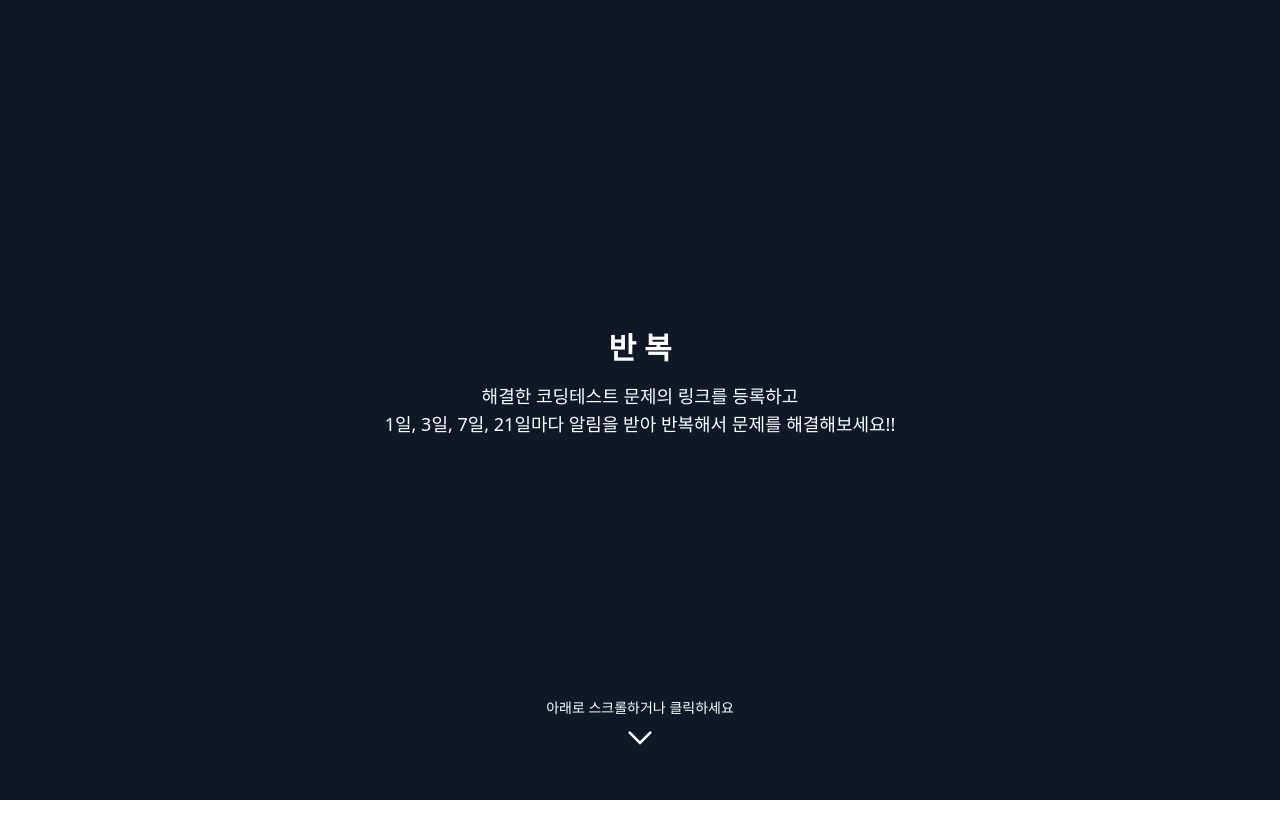
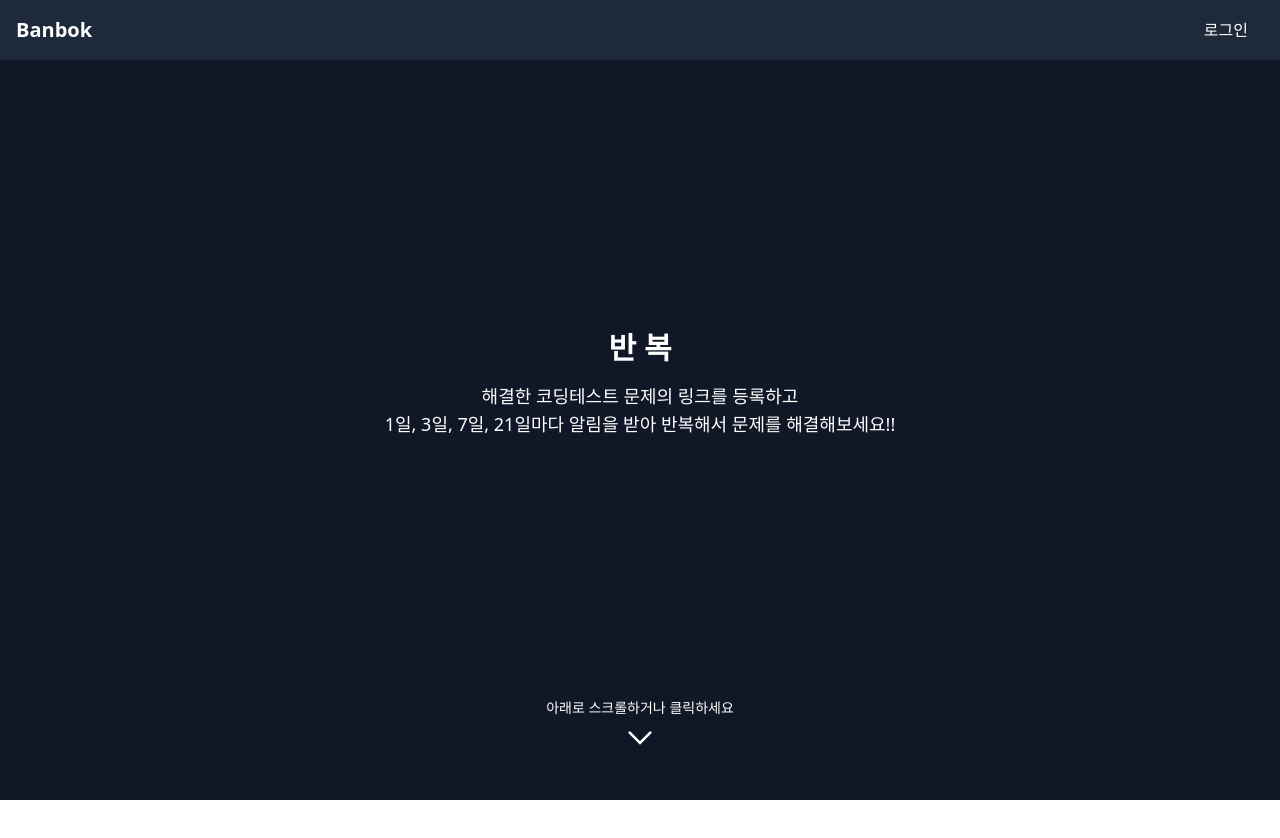
Before and after one commit to Banbok/FE, a React (Vite) app: page / in a window 1280 px wide. Shown: the top 838 px of the page. Built offline with nearby package versions, Linux system fonts and the light colour scheme.

Commit message:
feat : header 추가 -> 로그인 로그아웃 버튼 추가 완료

```diff
--- /dev/null
+++ b/src/components/Button/LogoutButton.tsx
@@ -0,0 +1,17 @@
+import useUserStore from "../../zustand/userStore";
+
+const LogoutButton = () => {
+  const logout = useUserStore((state) => state.logout);
+
+  const handleLogout = () => {
+    logout();
+  };
+
+  return (
+    <button onClick={handleLogout} className="logout-button cursor-pointer">
+      로그아웃
+    </button>
+  );
+};
+
+export default LogoutButton;
--- /dev/null
+++ b/src/components/Header/Header.tsx
@@ -0,0 +1,25 @@
+import { Link, useNavigate } from "react-router-dom";
+import useUserStore from "../../zustand/userStore";
+import LogoutButton from "../Button/LogoutButton";
+
+const Header = () => {
+  const { isLoggedIn } = useUserStore();
+
+  return (
+    // <header className="flex justify-between items-center p-4 bg-gray-800 text-white w-full">
+    <header className="flex justify-between items-center fixed top-0 left-0 w-full bg-gray-800 text-white p-4 z-50 pointer-events: none;">
+      <h1 className="text-xl font-bold">Banbok</h1>
+      <nav>
+        {isLoggedIn ? (
+          <LogoutButton />
+        ) : (
+          <Link to="/login" className="px-4 py-2">
+            로그인
+          </Link>
+        )}
+      </nav>
+    </header>
+  );
+};
+
+export default Header;
--- a/src/components/sections/Title.tsx
+++ b/src/components/sections/Title.tsx
@@ -2,6 +2,7 @@ import { useState, useEffect } from "react";
 
 import { SectionProps } from "../../interfaces/sectionprops";
 import IcLineArrow from "../../assets/icon/IcLinekArrow";
+import Header from "../Header/Header";
 
 export const Title: React.FC<SectionProps> = ({ isActive, onClick, id }) => {
   const [showScrollIndicator, setShowScrollIndicator] = useState(false);
@@ -21,6 +22,8 @@ export const Title: React.FC<SectionProps> = ({ isActive, onClick, id }) => {
   }, []);
 
   return (
+    <>
+      <Header />
       <div
         id={id}
         className={`h-screen w-full flex flex-col justify-center items-center bg-gray-900 transition-opacity duration-500 cursor-pointer ${
@@ -53,5 +56,6 @@ export const Title: React.FC<SectionProps> = ({ isActive, onClick, id }) => {
           </div>
         )}
       </div>
+    </>
   );
 };
```
Lines whose indentation alone changed are shown as unchanged.
